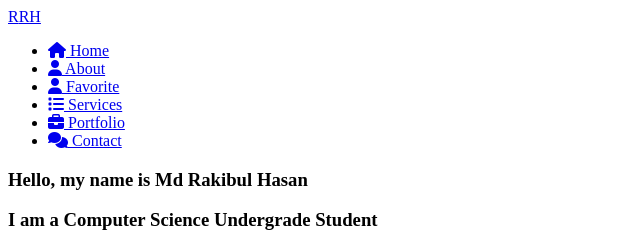
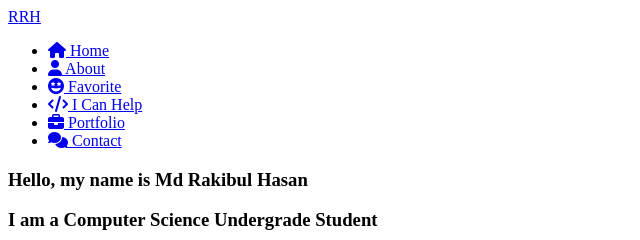
Before and after one commit to rakibulhasanrihad10/391-assignment-1, a plain HTML site: page home.html in a window 1280 px wide. Shown: the top 240 px of the page, 0-640 px from the left. Drawn offline with Linux system fonts and the light colour scheme.

Commit message:
Update home.html

```diff
--- a/home.html
+++ b/home.html
@@ -4,7 +4,7 @@
     <meta charset="UTF-8">
     <meta name="viewport" content="width=device-width, initial-scale=1.0">
     <title>Home - Rakib</title>
-    <link rel="shortcut icon" href="/image/mine favicon.jpg">
+    <link rel="shortcut icon" href="/image/mine-favicon.jpg">
     <link rel="stylesheet" href="css/style.css">
     <link rel="stylesheet" href="css/skins/color-1.css">
     <link rel="stylesheet" href="https://cdnjs.cloudflare.com/ajax/libs/font-awesome/6.6.0/css/all.min.css">
@@ -22,8 +22,8 @@
             <ul class="nav">
                 <li><a href="home.html" class="active"><i class="fa fa-home"></i> Home </a></li>
                 <li><a href="about.html" ><i class="fa fa-user"></i> About </a></li>
-                <li><a href="favorite.html"><i class="fa fa-user"></i> Favorite </a></li>
-                <li><a href="service.html"><i class="fa fa-list"></i> Services </a></li>
+                <li><a href="favorite.html"><i class="fas fa-grin-stars"></i> Favorite </a></li>
+                <li><a href="service.html"><i class="fas fa-code"></i> I Can Help </a></li>
                 <li><a href="portfolio.html"><i class="fa fa-briefcase"></i> Portfolio </a></li>
                 <li><a href="contact.html"><i class="fa fa-comments"></i> Contact </a></li>
             </ul>
```
